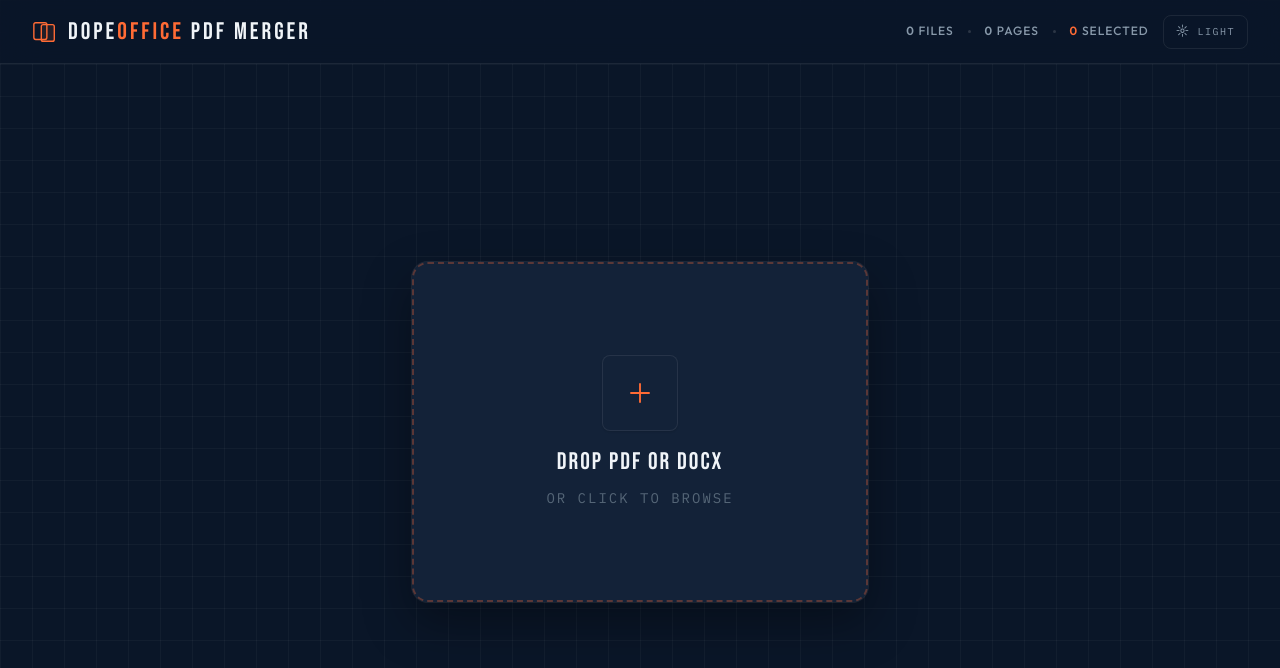
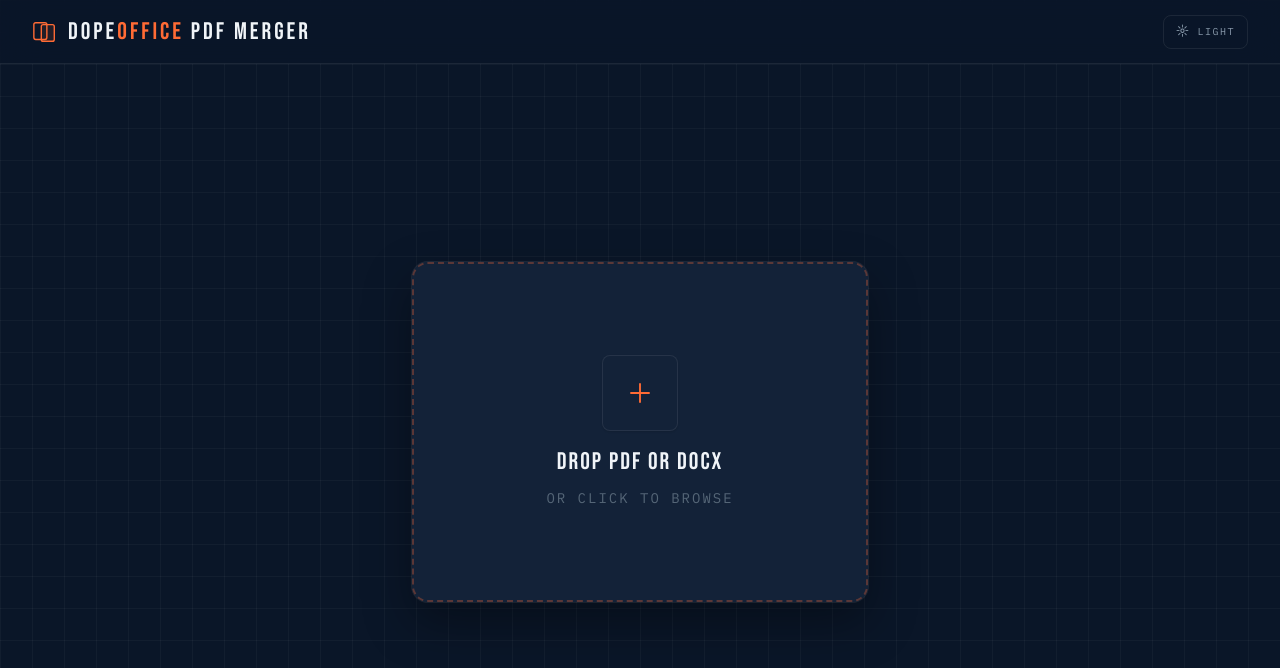
Before and after one commit to pragyavaishanav/pdfmerger-react, a Next.js app: page / in a window 1280 px wide. Shown: the top 668 px of the page. Built offline with nearby package versions, Linux system fonts and the light colour scheme.

Commit message:
header updated

```diff
--- a/app/components/header.tsx
+++ b/app/components/header.tsx
@@ -1,20 +1,8 @@
 "use client";
 
 import { useAppStore } from "@/lib/store";
-
-export function Header() {
-  const files = useAppStore((s) => s.files);
-  const queueLength = useAppStore((s) => s.queue.length);
-  const theme = useAppStore((s) => s.theme);
-  const toggleTheme = useAppStore((s) => s.toggleTheme);
-
-  const totalPages = files.reduce((a, b) => a + b.page_count, 0);
-
+const DopeofficeLogo = () => {
 return (
-    <header className="app-header" id="app-header">
-      <div className="header-inner">
-        <div className="header-logo">
-          <div className="logo-mark" aria-hidden>
   <svg width="26" height="26" viewBox="0 0 28 28" fill="none">
     <rect
       x="2"
@@ -37,13 +25,30 @@ export function Header() {
       fillOpacity="0.1"
     />
   </svg>
+)
+}
+
+export function Header() {
+  // const files = useAppStore((s) => s.files);
+  // const queueLength = useAppStore((s) => s.queue.length);
+  const theme = useAppStore((s) => s.theme);
+  const toggleTheme = useAppStore((s) => s.toggleTheme);
+
+  // const totalPages = files.reduce((a, b) => a + b.page_count, 0);
+
+  return (
+    <header className="app-header" id="app-header">
+      <div className="header-inner">
+        <div className="header-logo">
+          <div className="logo-mark" aria-hidden>
+            <DopeofficeLogo />
           </div>
           <span className="logo-text">
             DOPE<em>OFFICE</em> PDF MERGER
           </span>
         </div>
         <div className="header-actions">
-          <nav className="header-stats">
+          {/* <nav className="header-stats">
             <span className="stat-item">
               <span className="stat-val">{files.length}</span> files
             </span>
@@ -55,7 +60,7 @@ export function Header() {
             <span className="stat-item accent">
               <span className="stat-val">{queueLength}</span> selected
             </span>
-          </nav>
+          </nav> */}
           <button
             type="button"
             className="theme-toggle"
```
Lines whose indentation alone changed are shown as unchanged.
